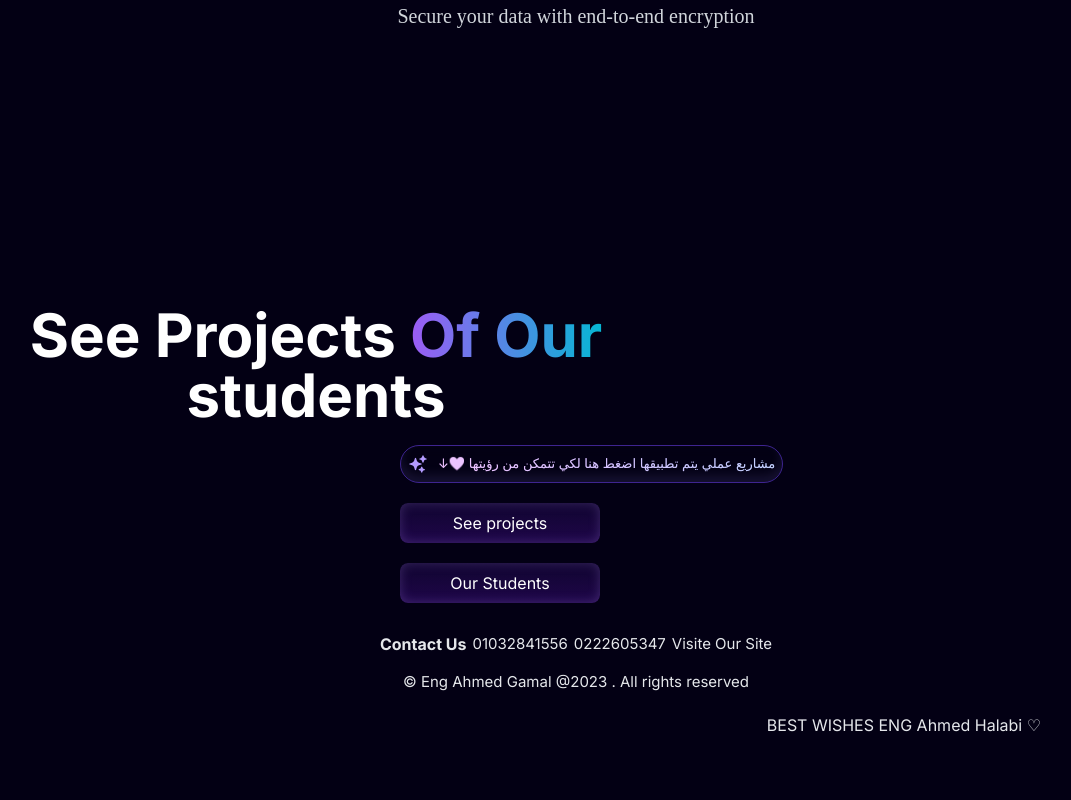
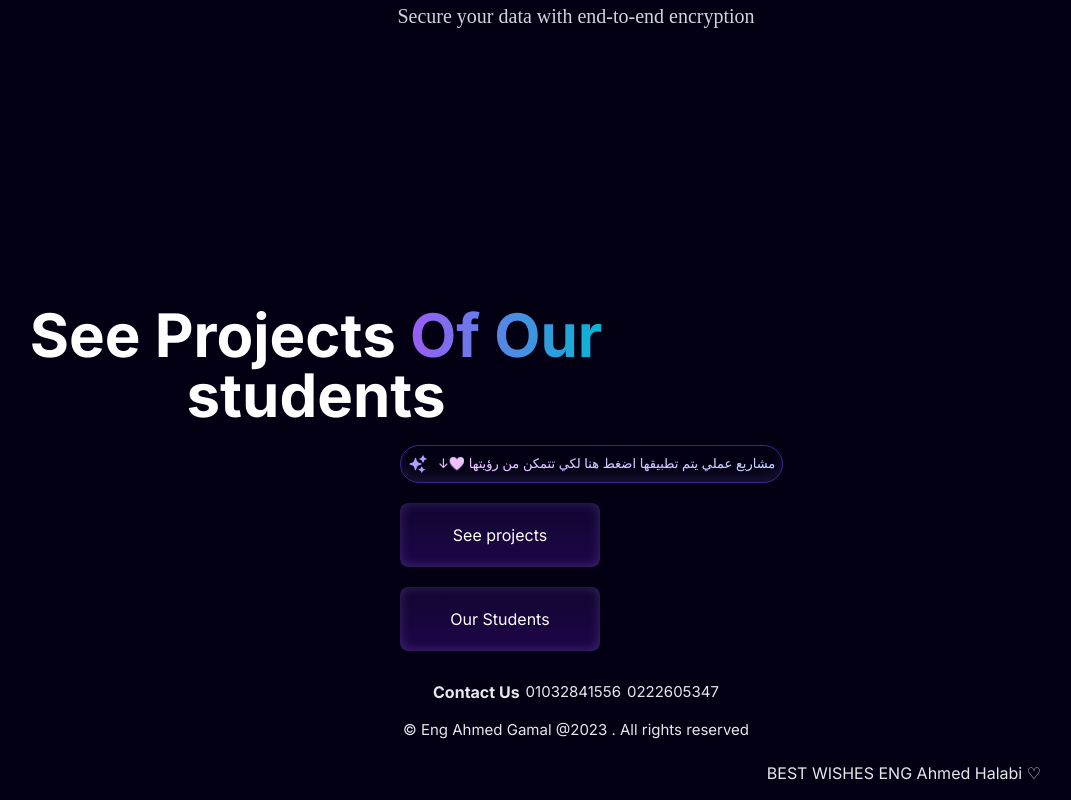
Before and after one commit to ZESTT/itgateacademy, a Next.js app: page / in a window 1280 px wide. Shown: the part 2804-3604 px from the top of the page, without its empty margins (64-1135 px from the left). Before the commit the page ends 3556 px from the top, so only its background shows below. Built offline with nearby package versions, Linux system fonts and the light colour scheme; a web font is replaced by a local one.

Commit message:
Your descriptive commit message here

```diff
--- a/components/main/Footer.tsx
+++ b/components/main/Footer.tsx
@@ -28,9 +28,7 @@ const Footer = () => {
                         <span className="text-[15px] ml-[6px]">0222605347</span>
                     </p>
                     <p className="flex flex-row items-center my-[15px] cursor-pointer">
-
-                        <a  href="https://itgateacademy.com" className="text-[15px] ml-[6px]">Visite Our Site</a>
-                    </p>
+                                    </p>
                 </div>
             </div>
 
--- a/components/main/ProjectsSection.jsx
+++ b/components/main/ProjectsSection.jsx
@@ -46,13 +46,13 @@ const HeroContent = () => {
         <motion.a
           href="https://projects-flax-alpha.vercel.app/"// added href
           variants={slideInFromLeft(1)}
-          className="py-2 button-primary mx-20 lg:mx-48 text-center xl:mx-96 text-white cursor-pointer rounded-lg max-w-[200px]"
+          className="py-2 button-primary mx-20  sm:p-5 sm:w-75lg:mx-48 text-center xl:mx-96 text-white cursor-pointer rounded-lg max-w-[200px]"
         >See projects
        </motion.a>
        <motion.a
           href="https://studentssut.vercel.app/"// added href
           variants={slideInFromLeft(1)}
-          className="py-2 button-primary mx-20 text-center xl:mx-96 text-white cursor-pointer rounded-lg max-w-[200px]"
+          className="py-2 button-primary mx-20 text-center xl:mx-96 text-white sm:p-5 sm:w-75 cursor-pointer rounded-lg max-w-[200px]"
         >Our Students
        </motion.a>
       </div>
```
